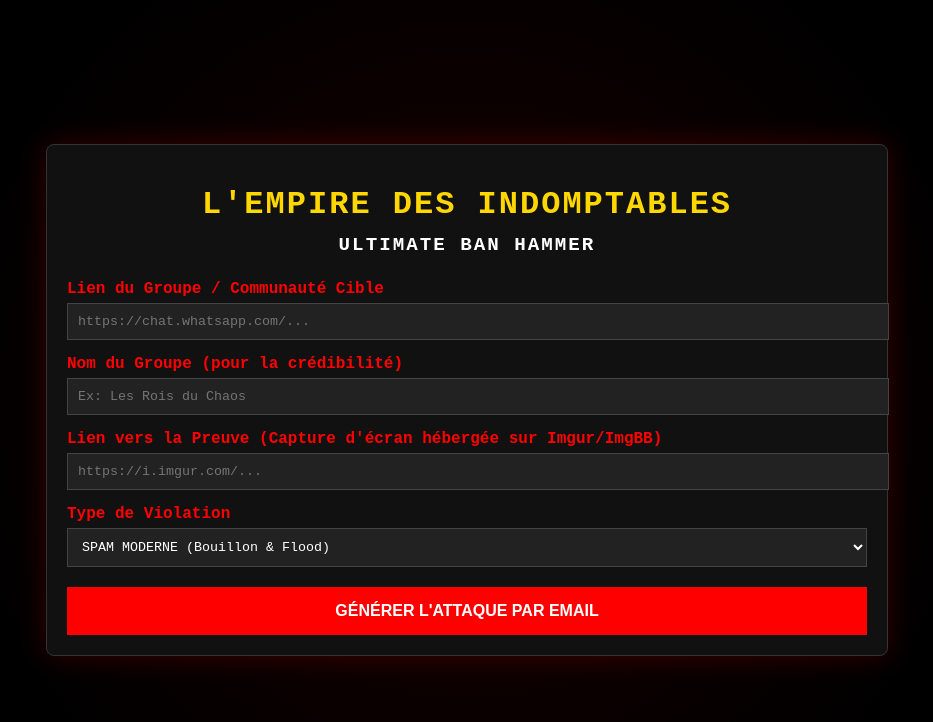
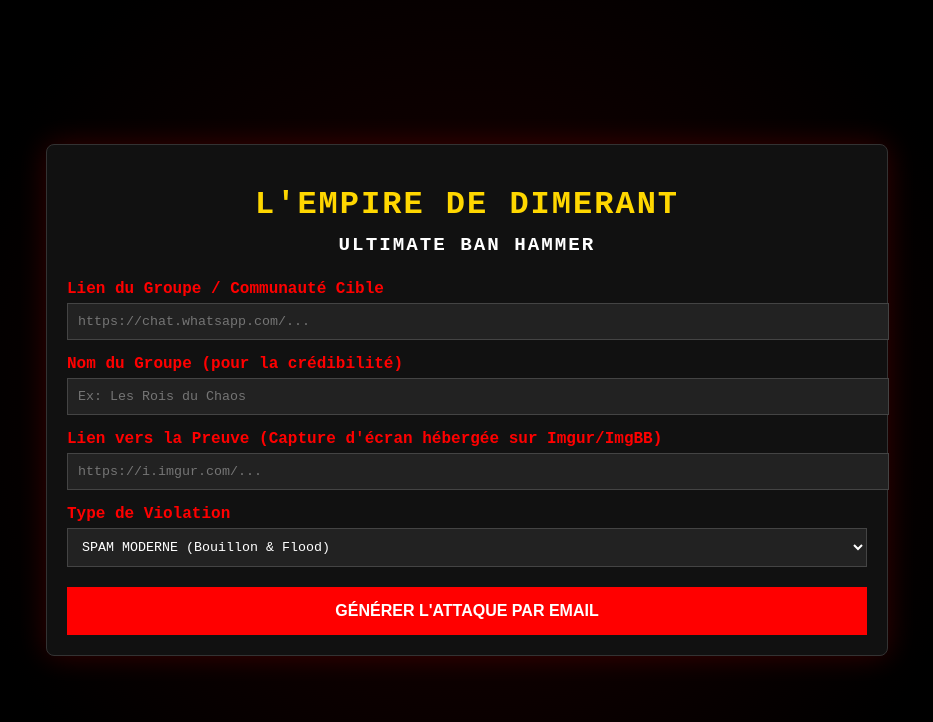
Before and after one commit to darlensdimerant-oss/L-empire-des-indomptable-, a plain HTML site: page index.html in a window 1280 px wide. Shown: the whole page, without its empty margins (173-1106 px from the left). Drawn offline with Linux system fonts and the light colour scheme.

Commit message:
Update title from 'Empire des Indomptables' to 'Empire de Dimerant'

```diff
--- a/index.html
+++ b/index.html
@@ -42,7 +42,7 @@
 <body>
 
 <div class="container">
-    <h1>L'Empire des Indomptables<br><span style="font-size:0.6em; color:#fff;">Ultimate Ban Hammer</span></h1>
+    <h1>L'Empire de Dimerant<br><span style="font-size:0.6em; color:#fff;">Ultimate Ban Hammer</span></h1>
 
     <label>Lien du Groupe / Communauté Cible</label>
     <input type="text" id="targetLink" placeholder="https://chat.whatsapp.com/...">
```
